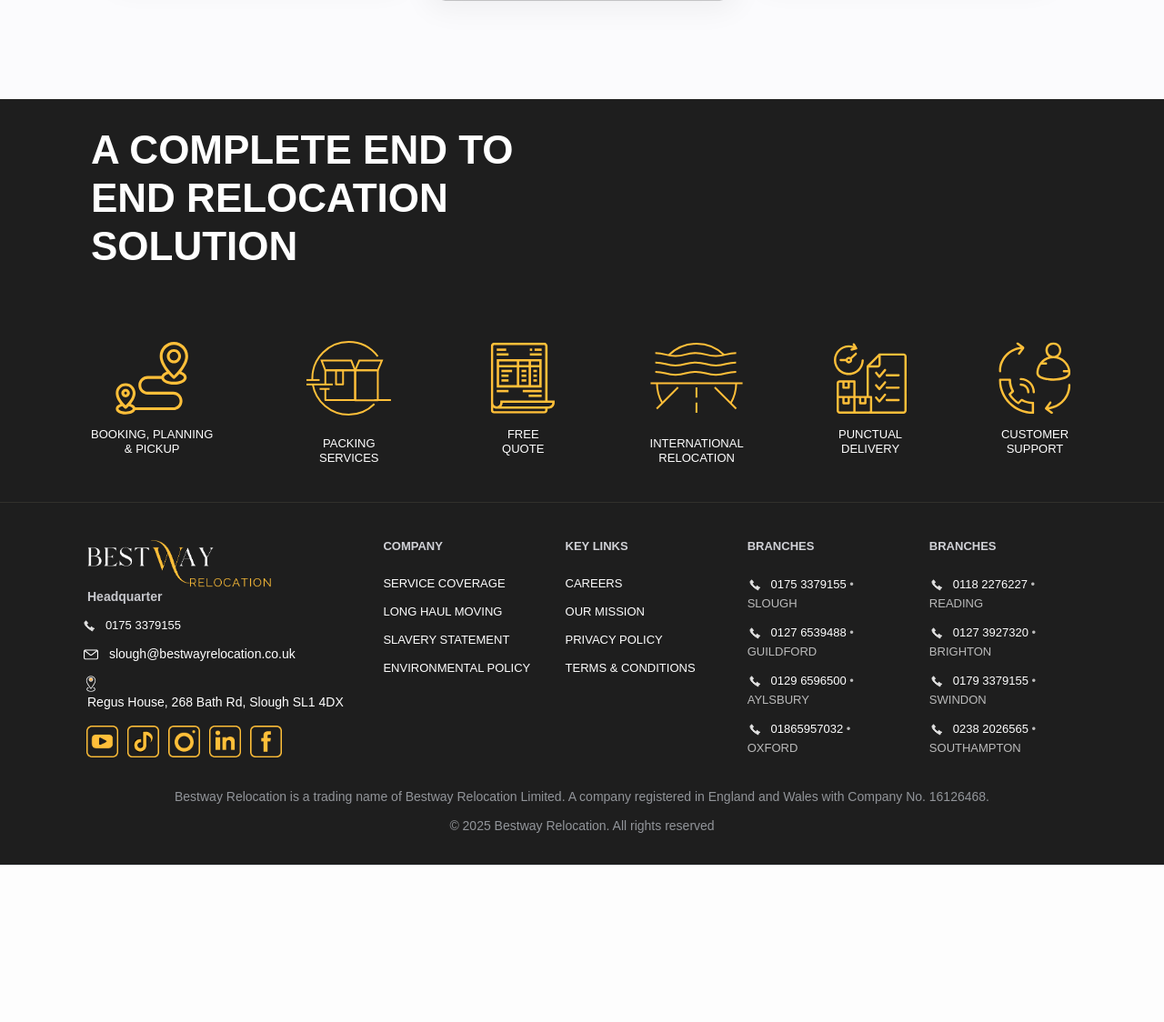
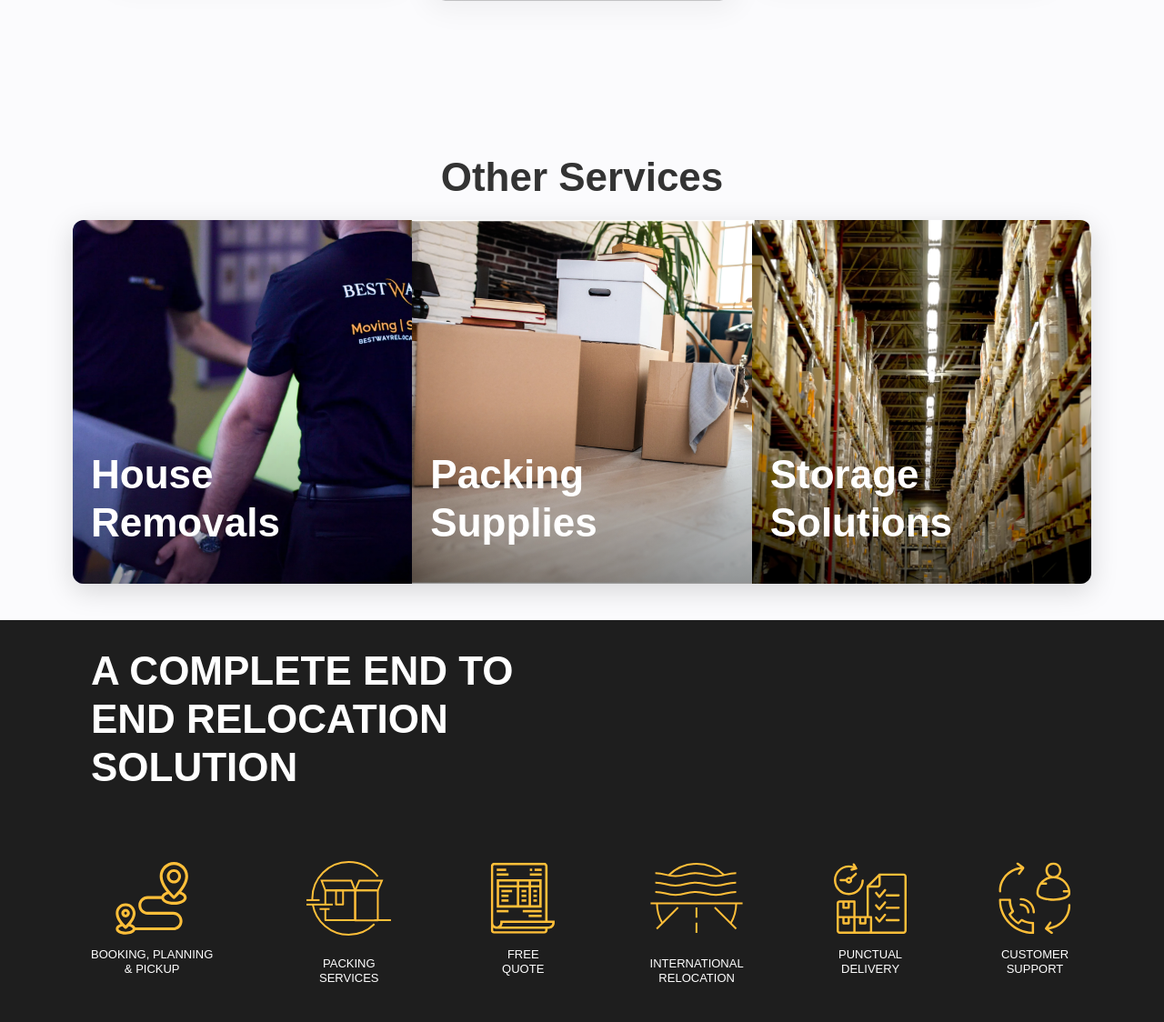
Before and after one commit to abdulbasit34310/bestwayrelocation.co.uk, a PHP site: page /house-removals.php in a window 1280 px wide. Shown: the part 2896-4020 px from the top of the page at 91% size. Before the commit the page ends 3848 px from the top, so only its background shows below. Run offline with PHP 8.4, Linux system fonts and the light colour scheme; some web fonts are replaced.

Commit message:
Other Services added except in our-services folder file

```diff
--- /dev/null
+++ b/components/other-services.php
@@ -0,0 +1,129 @@
+<link href="assets/64ae94fa75e1882ff9a4f9fe/css/global.css" rel="stylesheet" type="text/css" />
+<?php
+function renderInternationalServicesBanner($showSections = [])
+{
+    if (empty($showSections)) {
+        $showSections = ['overseas', 'office', 'student', 'international', 'packing', 'storage'];
+    }
+    ?>
+    <div class="content-section_text european-freight">
+        <h2 style="align-self: center; margin-bottom: 20px">Other Services</h2>
+        <div class="international-services-banner">
+            <?php if (in_array('home', $showSections)): ?>
+                <div class="service-section house">
+                    <img src="assets/64ae94fa75e1882ff9a4f9fe/our-focus.webp" alt="Moving overseas" class="service-bg-image">
+                    <div class="service-content">
+                        <h2>House Removals</h2>
+                    </div>
+                </div>
+            <?php endif; ?>
+            <?php if (in_array('office', $showSections)): ?>
+                <div class="service-section office">
+                    <img src="assets/64ae94fa75e1882ff9a4f9fe/house-removals.webp" alt="Moving within Europe"
+                        class="service-bg-image">
+                    <div class="service-content">
+                        <h2>Office Relocation</h2>
+                    </div>
+                </div>
+            <?php endif; ?>
+            <?php if (in_array('student', $showSections)): ?>
+                <div class="service-section student">
+                    <img src="assets/64ae94fa75e1882ff9a4f9fe/storage.webp" alt="International baggage shipping"
+                        class="service-bg-image">
+                    <div class="service-content">
+                        <h2>Student Relocation</h2>
+                    </div>
+                </div>
+            <?php endif; ?>
+            <?php if (in_array('international', $showSections)): ?>
+                <div class="service-section international">
+                    <img src="assets/64ae94fa75e1882ff9a4f9fe/our-focus.webp" alt="Moving overseas" class="service-bg-image">
+                    <div class="service-content">
+                        <h2>International Relocation</h2>
+                    </div>
+                </div>
+            <?php endif; ?>
+            <?php if (in_array('packing', $showSections)): ?>
+                <div class="service-section packing">
+                    <img src="assets/64ae94fa75e1882ff9a4f9fe/house-removals.webp" alt="Moving within Europe"
+                        class="service-bg-image">
+                    <div class="service-content">
+                        <h2>Packing Supplies</h2>
+                    </div>
+                </div>
+            <?php endif; ?>
+            <?php if (in_array('storage', $showSections)): ?>
+
+                <div class="service-section storage">
+                    <img src="assets/64ae94fa75e1882ff9a4f9fe/storage.webp" alt="International baggage shipping"
+                        class="service-bg-image">
+                    <div class="service-content">
+                        <h2>Storage Solutions</h2>
+                    </div>
+                </div>
+            <?php endif; ?>
+        </div>
+    </div>
+    <?php
+} ?>
+
+<style>
+    .international-services-banner {
+        display: flex;
+        width: 100%;
+        height: 400px;
+        border-radius: 12px;
+        overflow: hidden;
+        box-shadow: 0 8px 30px rgba(0, 0, 0, 0.15);
+    }
+
+    .service-section {
+        flex: 1;
+        position: relative;
+        overflow: hidden;
+    }
+
+    .service-bg-image {
+        width: 100%;
+        height: 100%;
+        object-fit: cover;
+        transition: transform 0.3s ease;
+    }
+
+    .service-content {
+        position: absolute;
+        bottom: 0;
+        left: 0;
+        right: 0;
+        background: linear-gradient(to top, rgba(0, 0, 0, 0.4), transparent);
+        padding: 30px 20px;
+        color: white;
+    }
+
+    .service-content h3 {
+        margin: 0;
+        font-size: 28px;
+        font-weight: 500;
+        text-shadow: 1px 1px 2px rgba(0, 0, 0, 0.3);
+        line-height: 1.2;
+    }
+
+    .service-section:hover .service-bg-image {
+        transform: scale(1.05);
+    }
+
+    @media (max-width: 768px) {
+        .international-services-banner {
+            flex-direction: column;
+            height: auto;
+        }
+
+        .service-section {
+            height: 250px;
+        }
+
+        .service-content h3 {
+            font-size: 24px;
+        }
+    }
+</style>
--- a/house-removals.php
+++ b/house-removals.php
@@ -101,8 +101,7 @@
   <?php include 'components/nav-2.php'; ?>
   <section class="standart-page_content-section next-section">
     <div class="content-section_grid european-freight">
-      <div id="w-node-e1d60606-b145-0bef-d8eb-ac0b85fa2807-aba9488c"
-      class="content-section_text european-freight">
+      <div id="w-node-e1d60606-b145-0bef-d8eb-ac0b85fa2807-aba9488c" class="content-section_text european-freight">
 
         <div class="cta_maine">
           <div class="cta_content">
@@ -114,7 +113,7 @@
               organising, and transporting everything safely to your new home can feel overwhelming. That’s where
               Bestway Relocation comes in — we’re here to take that weight off your shoulders.
             </p>
-            <div style="padding: 30px 0px 0px 0px; " >
+            <div style="padding: 30px 0px 0px 0px; ">
               <ul role="list" class="nav-menu-block w-list-unstyled">
                 <li>
                   <a href="tel:08000147676" class="secondary-black-outline-cta "
@@ -701,7 +700,13 @@
           </div>
         </div>
       </section>
+      <?php
+      // Include the file where the function is defined
+      include 'components/other-services.php';
 
+      // Now call the function with the desired sections
+      renderInternationalServicesBanner(['packing', 'storage', 'home']);
+      ?>
       <?php include 'components/specialization.php'; ?>
 
 
```
Also changed, not shown: international-relocations.php (+11 -7 lines), office-relocations.php (+10 -2 lines), student-relocations.php (+7 -1 lines).
